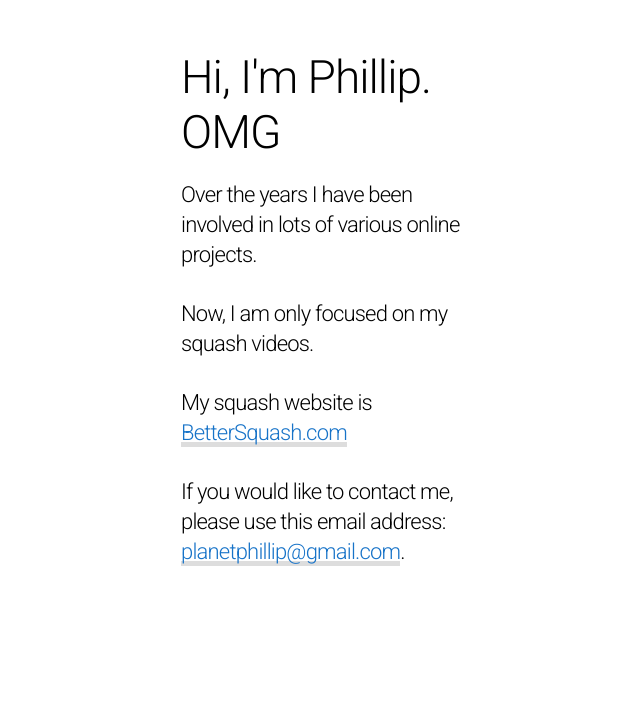
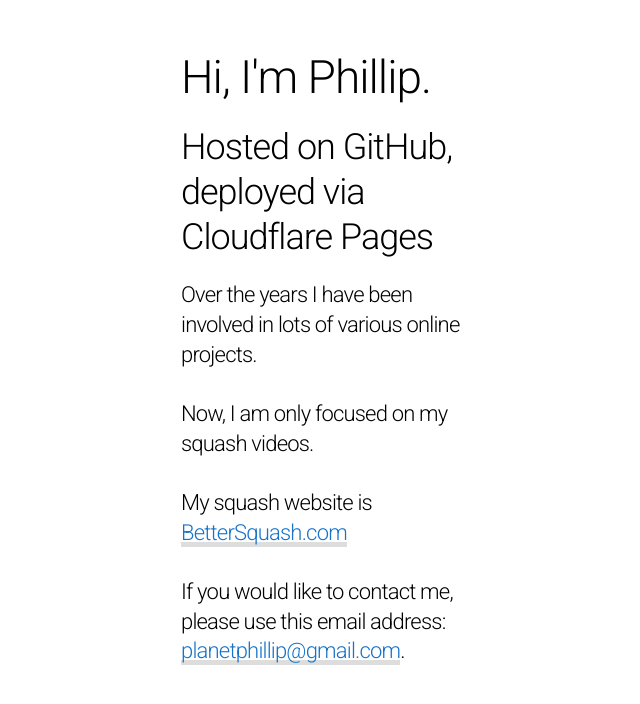
Before and after one commit to BetterSquash/PhillipMarlowe, a plain HTML site: page index.html in a window 1280 px wide. Shown: the whole page, without its empty margins (319-959 px from the left). Drawn offline with nearby package versions, Linux system fonts and the light colour scheme.

Commit message:
Update index.html

```diff
--- a/index.html
+++ b/index.html
@@ -52,7 +52,8 @@
 </head>
 
 <body>
-	<h1>Hi, I'm Phillip.  OMG</h1>
+	<h1>Hi, I'm Phillip.</h1>
+	<h2>Hosted on GitHub, deployed via Cloudflare Pages</h2>
 	<h4>Over the years I have been involved in lots of various online projects.<br><br>Now, I am only focused on my squash videos.<br><br>My squash website is <a href="https://bettersquash.com">BetterSquash.com</a><br><br>If you would like to contact me, please use this email address:<br><a href="mailto:planetphillip@gmail.com?Subject=phillipmarlowe.com">planetphillip@gmail.com</a>.</h4>
 </body>
 </html>
```
